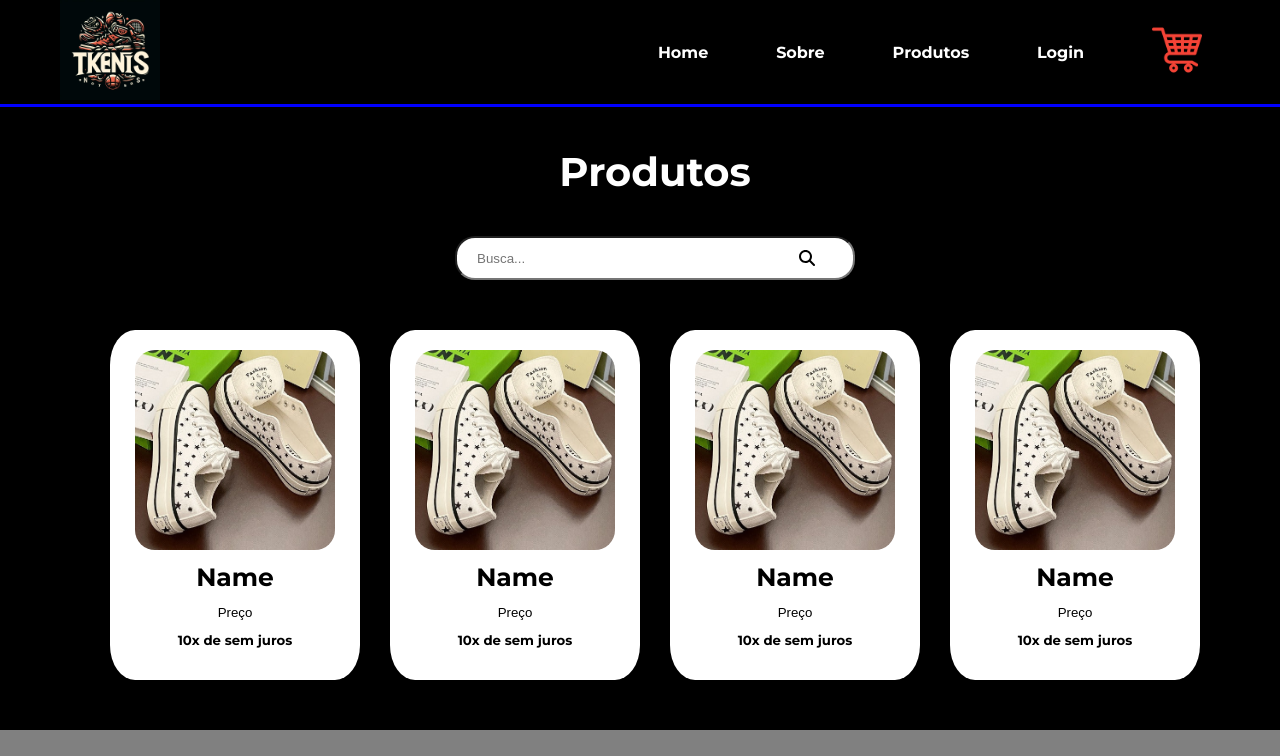
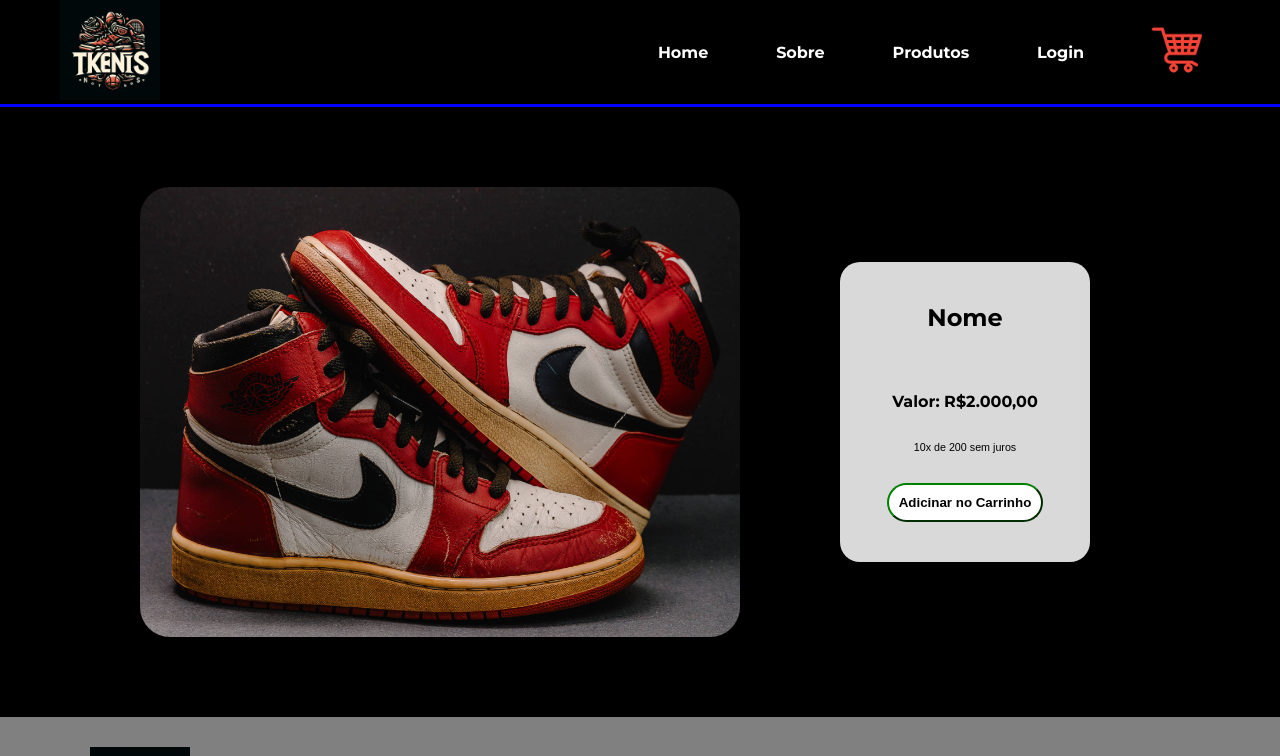
Before and after one commit to Henrique-Penha/TKTenis, a Next.js app: page /product in a window 1280 px wide. Shown: the top 756 px of the page. Built offline with nearby package versions, Linux system fonts and the light colour scheme.

Commit message:
(feat): adding info page

```diff
--- a/src/app/components/Header.tsx
+++ b/src/app/components/Header.tsx
@@ -31,7 +31,7 @@ const Header = () => {
                             </Link>
                         </StyledItems>
                         <StyledItems>
-                            <Link href="/product">
+                            <Link href="/list">
                                 Produtos
                             </Link>
                         </StyledItems>
--- a/src/app/components/Hero.tsx
+++ b/src/app/components/Hero.tsx
@@ -20,7 +20,7 @@ const Hero = () => {
                             <br/>Aproveite as ofertas super imperdiveis !!!
                         </StyledText>
                         <StyledButton type="button">
-                            <Link href="/product">Veja Aqui</Link>
+                            <Link href="/list">Veja Aqui</Link>
                         </StyledButton>
                     </StyledCard>
                 </StyledPos>
--- a/src/app/product/page.tsx
+++ b/src/app/product/page.tsx
@@ -1,135 +1,91 @@
 'use client';
 
+import Image from "next/image";
 import styled from "styled-components";
-import Image from "next/image";
-
-import AllStar from "../../../public/tenis-six.jpg";
+import Link from "next/link";
 
 import { Container } from "@/styles/util";
-import Link from "next/link";
 
-import { FontAwesomeIcon } from "@fortawesome/react-fontawesome";
-import { faMagnifyingGlass } from "@fortawesome/free-solid-svg-icons";
+import Jordan from "../../../public/tenis-four.jpg";
 
 const Product = () => {
+    return(
+        <StyledSec>
+            <StyledColumns>
+                <StyledImg src={Jordan} width={600} height={450} alt="" />
 
-    return(
-        <StyledContainer>
-            <StyledTitle>Produtos</StyledTitle>
-            <StyledSearch type="search" name="Pesquisa" id="" placeholder="Busca..." />
-            <StyledButton icon={faMagnifyingGlass} />
-            <StyledColums>
-                <StyledLink href="">
-                    <StyledCard>
-                        <StyledImage src={AllStar} width={200} height={200} alt="AllStar"/>
-                        <StyledName>Name</StyledName>
-                        <StyledPrice>Preço</StyledPrice>
-                        <StyledSplicePrice>10x de sem juros</StyledSplicePrice>
-                    </StyledCard>
-                </StyledLink>
-                <StyledLink href="">
-                    <StyledCard>
-                        <StyledImage src={AllStar} width={200} height={200} alt="AllStar"/>
-                        <StyledName>Name</StyledName>
-                        <StyledPrice>Preço</StyledPrice>
-                        <StyledSplicePrice>10x de sem juros</StyledSplicePrice>
-                    </StyledCard>
-                </StyledLink>
-                <StyledLink href="">
-                    <StyledCard>
-                        <StyledImage src={AllStar} width={200} height={200} alt="AllStar"/>
-                        <StyledName>Name</StyledName>
-                        <StyledPrice>Preço</StyledPrice>
-                        <StyledSplicePrice>10x de sem juros</StyledSplicePrice>
-                    </StyledCard>
-                </StyledLink>
-                <StyledLink href="">
-                    <StyledCard>
-                        <StyledImage src={AllStar} width={200} height={200} alt="AllStar"/>
-                        <StyledName>Name</StyledName>
-                        <StyledPrice>Preço</StyledPrice>
-                        <StyledSplicePrice>10x de sem juros</StyledSplicePrice>
-                    </StyledCard>
-                </StyledLink>
-            </StyledColums>
-        </StyledContainer>
+                <StyledCard>
+                    <StyledTitle>Nome</StyledTitle>
+                    <StyledPrice>Valor: R$2.000,00</StyledPrice>
+                    <StyledFormat>10x de 200 sem juros</StyledFormat>
+
+                    <Link href="">
+                        <StyledButton>Adicinar no Carrinho</StyledButton>
+                    </Link>
+                </StyledCard>
+            </StyledColumns>
+
+        </StyledSec>
     )
 }
 
-const StyledContainer = styled.section`
+const StyledSec = styled.section`
     ${Container};
     background-color: black;
-    color: white;
+`;
+
+const StyledColumns = styled.div`
     display: grid;
+    grid-template-columns: 1fr 1fr;
     justify-items: center;
+    align-items: center;
+    padding: 80px;
+    gap: 50px;
+`;
+
+const StyledImg = styled(Image)`
+    border-radius: 30px;
+`;
+
+const StyledCard = styled.div`
+    width: 250px;
+    height: 300px;
+    display: grid;
+    align-content: center;
+    justify-items: center;
+    gap: 30px;
+    background-color: #D9D9D9;
+    border-radius: 20px;
 `;
 
 const StyledTitle = styled.h1`
-    font-size: 40px;
-    padding: 40px;
+    padding-bottom: 30px;
 `;
 
-const StyledSearch = styled.input`
-    height: 40px;
-    width: 400px;
-    padding: 20px;
-    border-radius: 20px;
-`;
-
-const StyledButton = styled(FontAwesomeIcon)`
-    position: absolute;
-    top: 250px;
-    right: 465px;
-    color: black;
-    cursor: pointer;
-`;
-
-const StyledColums = styled.div`
-    display: grid;
-    grid-template-columns: 1fr 1fr 1fr 1fr;
-    justify-items: center;
-    padding: 50px;
-    gap: 30px;
-`;
-
-const StyledCard = styled.div`
-    display: grid;
-    justify-items: center;
-    width: 250px;
-    height: 350px;
-    background-color: white;
-    color: black;
-    border-radius: 10%;
-    padding: 20px;
+const StyledPrice = styled.h4`
 
 `;
 
-const StyledLink = styled(Link)`
-    transition: transform 3s;
+const StyledFormat = styled.h6`
+    font-family: sans-serif;
+    font-weight: 400;
+`;
 
-    :hover {
-        box-shadow: 5px 0px 10px pink;
-        transform: scale(1.1);
+const StyledButton = styled.button`
+    padding: 10px;
+    border-radius: 20px;
+    cursor: pointer;
+    background-color: white;
+    border-color: green;
+    font-weight: 700;
+    transition: 0.5s all ease;
+
+    &:hover,
+    &:active {
+        background-color: black;
+        color: white;
+        border-color: blue;
     }
 `;
 
-const StyledImage = styled(Image)`
-    border-radius: 20px;
-`;
-
-const StyledName = styled.h3`
-    font-size: 25px;
-
-`;
-
-const StyledPrice = styled.h5`
-    font-family: sans-serif;
-    font-weight: 400;
-
-`;
-
-const StyledSplicePrice = styled.h5`
-
-`;
-
 export default Product;
```
Also changed, not shown: src/app/components/Galery.tsx (+5 -3 lines), src/app/list/page.tsx (added, +164 -0 lines).
